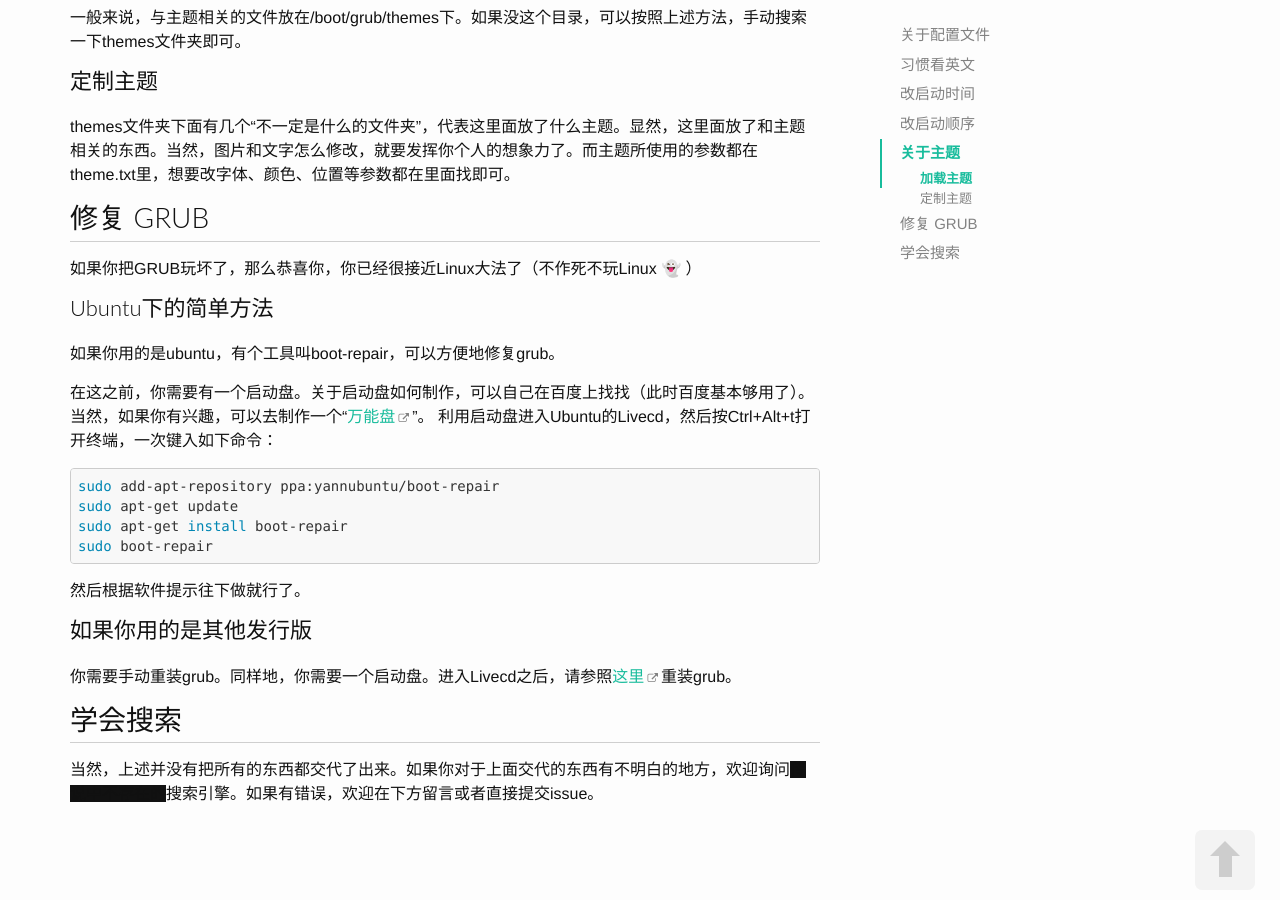
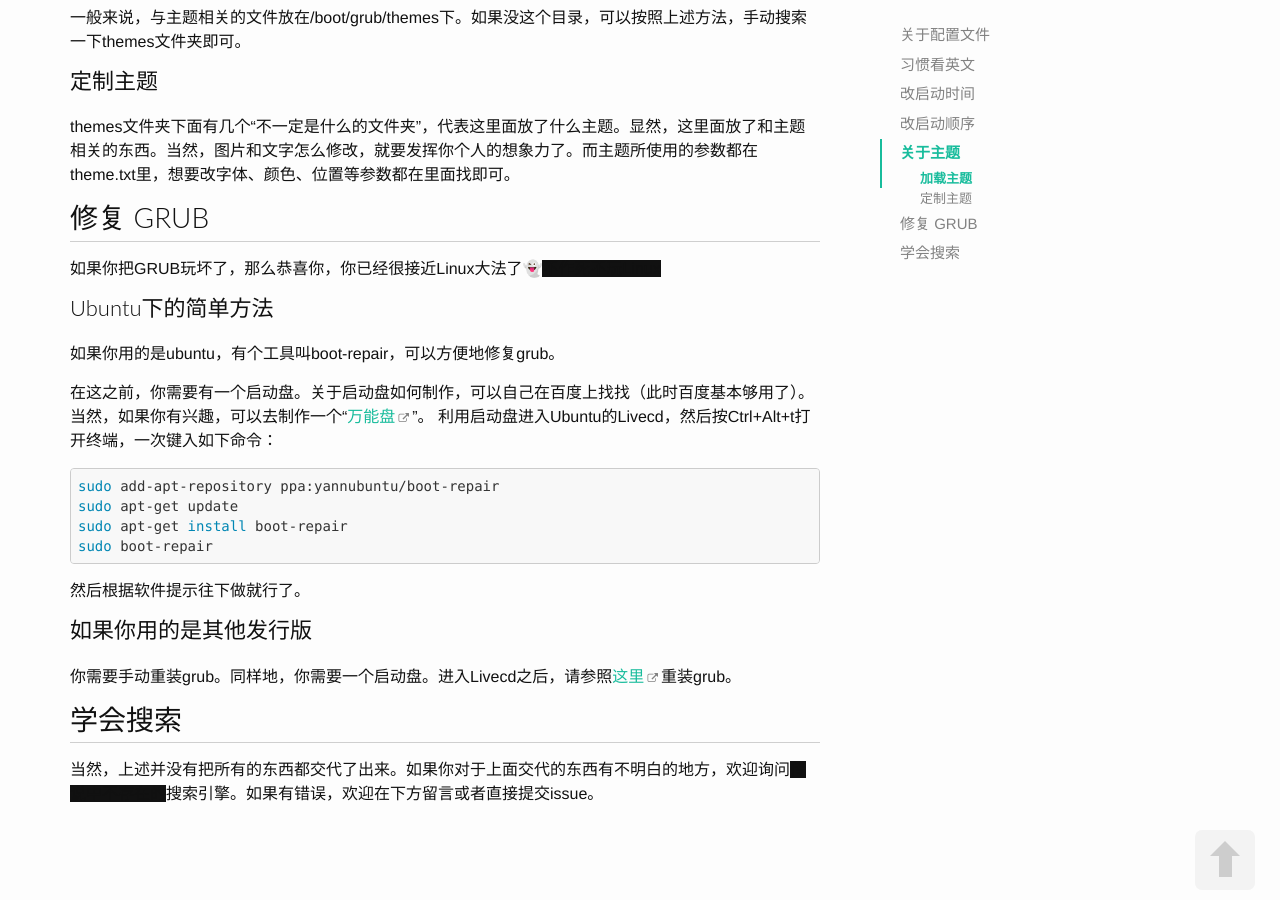
Before and after one commit to upclinux/intro, a Jekyll site: the page built from _posts/configuration/2003-12-27-grub.markdown, in a window 1280 px wide and 900 px high, scrolled down 1709 px. Built offline with Jekyll 4.4.1, drawn with Linux system fonts in a browser that asks for light colours; nearby versions of some CDN libraries; emoji names are drawn with the system emoji font; comment, search, counter and statistics services are not loaded.

Commit message:
add grub

```diff
--- a/_posts/configuration/2003-12-27-grub.markdown
+++ b/_posts/configuration/2003-12-27-grub.markdown
@@ -78,7 +78,7 @@ themes文件夹下面有几个“不一定是什么的文件夹”，代表这
 
 # 修复 GRUB
 
-如果你把GRUB玩坏了，那么恭喜你，你已经很接近Linux大法了（不作死不玩Linux :ghost: ）
+如果你把GRUB玩坏了，那么恭喜你，你已经很接近Linux大法了:ghost:<span class="blackout">不作死不玩Linux</span>
 
 ##Ubuntu下的简单方法
 
```
